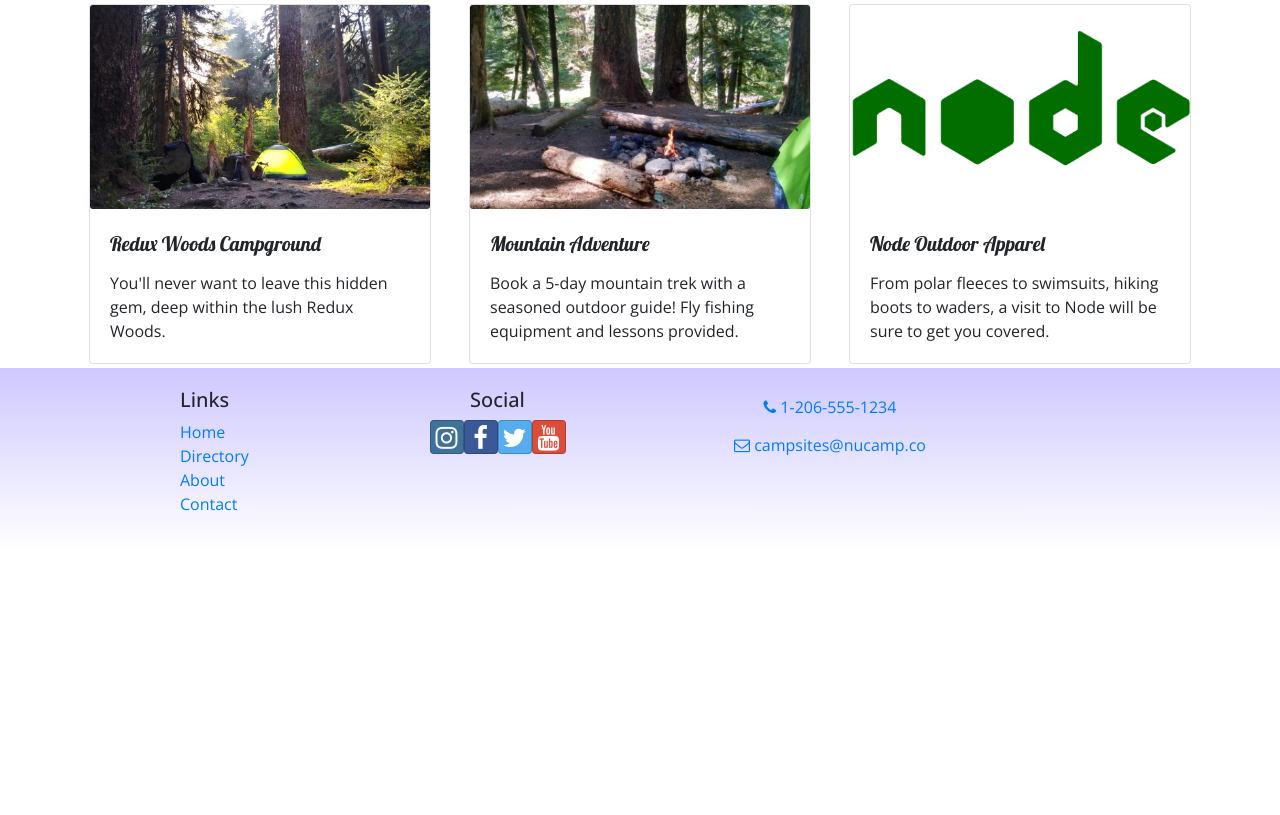
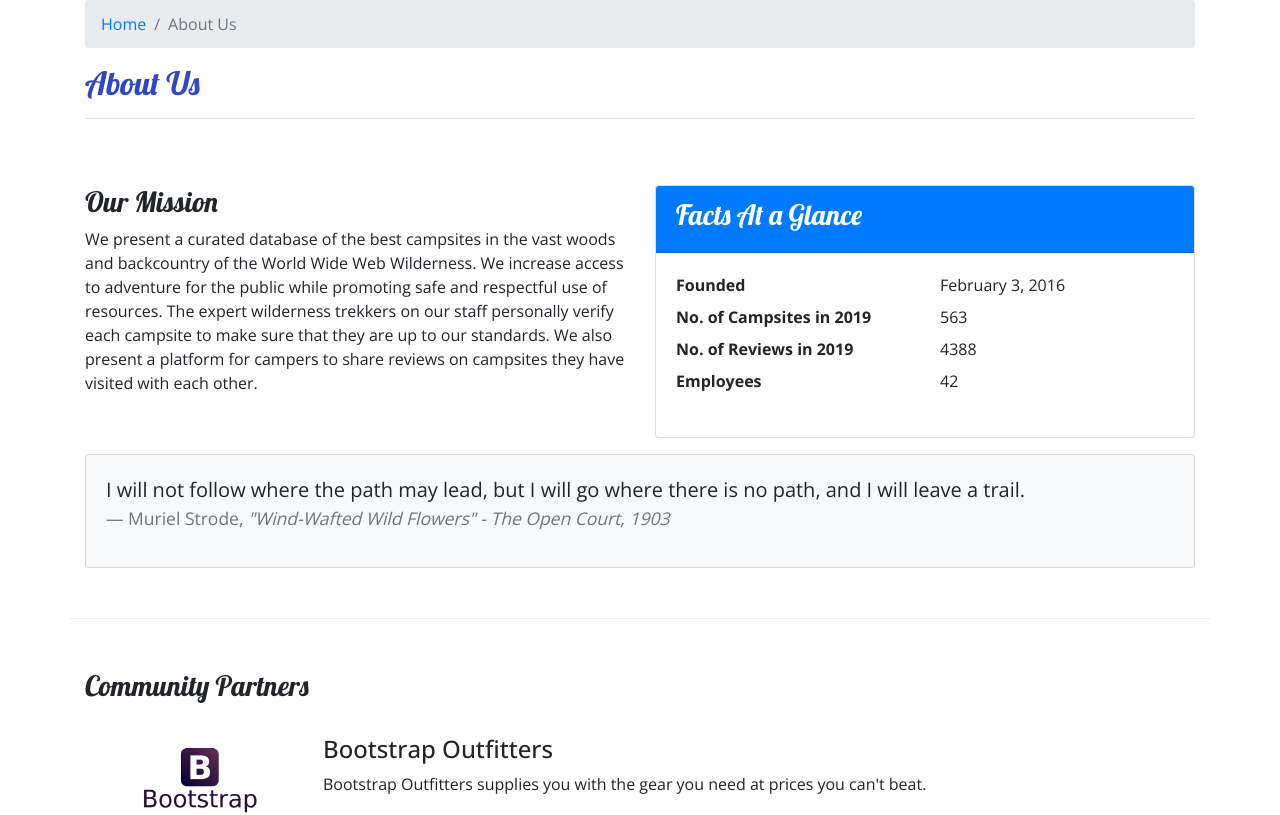
Before and after one commit to jflores1985/errors, a React (Create React App) app: page /aboutus in a window 1280 px wide. Before the commit this address led to /home. Shown: the part 220-1035 px from the top of the page. Before the commit the page ends 800 px from the top, so only its background shows below. Built offline with nearby package versions, Linux system fonts and the light colour scheme.

Commit message:
Week 3 Assisgnment

```diff
--- /dev/null
+++ b/src/components/AboutComponent.js
@@ -0,0 +1,95 @@
+import React from 'react';
+import { Breadcrumb, BreadcrumbItem, Card, CardBody, CardHeader, Media } from 'reactstrap';
+import { Link } from 'react-router-dom';
+
+
+function About(props) {
+
+    const partners = props.partners.map(partner => {
+        return (
+            <Media tag="li" key={partner.id}>
+                <RenderPartner partner={partner}/>
+            </Media>
+        );
+    });
+
+    return (
+        <div className="container">
+            <div className="row">
+                <div className="col">
+                    <Breadcrumb>
+                        <BreadcrumbItem><Link to="/home">Home</Link></BreadcrumbItem>
+                        <BreadcrumbItem active>About Us</BreadcrumbItem>
+                    </Breadcrumb>
+                    <h2>About Us</h2>
+                    <hr />
+                </div>
+            </div>
+            <div className="row row-content">
+                <div className="col-sm-6">
+                    <h3>Our Mission</h3>
+                    <p>We present a curated database of the best campsites in the vast woods and backcountry of the World Wide Web Wilderness. We increase access to adventure for the public while promoting safe and respectful use of resources. The expert wilderness trekkers on our staff personally verify each campsite to make sure that they are up to our standards. We also present a platform for campers to share reviews on campsites they have visited with each other.</p>
+                </div>
+                <div className="col-sm-6">
+                    <Card>
+                        <CardHeader className="bg-primary text-white"><h3>Facts At a Glance</h3></CardHeader>
+                        <CardBody>
+                            <dl className="row">
+                                <dt className="col-6">Founded</dt>
+                                <dd className="col-6">February 3, 2016</dd>
+                                <dt className="col-6">No. of Campsites in 2019</dt>
+                                <dd className="col-6">563</dd>
+                                <dt className="col-6">No. of Reviews in 2019</dt>
+                                <dd className="col-6">4388</dd>
+                                <dt className="col-6">Employees</dt>
+                                <dd className="col-6">42</dd>
+                            </dl>
+                        </CardBody>
+                    </Card>
+                </div>
+                <div className="col">
+                    <Card className="bg-light mt-3">
+                        <CardBody>
+                            <blockquote className="blockquote">
+                                <p className="mb-0">I will not follow where the path may lead, but I will go where there is no path, and I will leave a trail.</p>
+                                <footer className="blockquote-footer">Muriel Strode,{' '}
+                                    <cite title="Source Title">"Wind-Wafted Wild Flowers" -
+                                    The Open Court, 1903</cite>
+                                </footer>
+                            </blockquote>
+                        </CardBody>
+                    </Card>
+                </div>
+            </div>
+            <div className="row row-content">
+                <div className="col-12">
+                    <h3>Community Partners</h3>
+                </div>
+                <div className="col mt-4">
+                    <Media list>
+                        {partners}
+                    </Media>
+                </div>
+            </div>
+        </div>
+    );
+}
+
+const RenderPartner = ({partner}) => {
+    if (partner) {
+        return (
+            <React.Fragment>
+                <Media object src={partner.image} alt={partner.name} width="150"/>
+                <Media body className="ml-5 mb-4">
+                    <Media heading>
+                        {partner.name}
+                    </Media>
+                    {partner.description}
+                </Media>
+            </React.Fragment>
+        )
+    }
+    return <div/>
+}
+
+export default About;
--- a/src/components/CampsiteInfoComponent.js
+++ b/src/components/CampsiteInfoComponent.js
@@ -1,5 +1,6 @@
 import React from 'react';
-import { Card, CardImg, CardImgOverlay, CardText, CardBody, CardTitle } from 'reactstrap';
+import { Card, CardImg, CardText, CardBody, Breadcrumb, BreadcrumbItem } from 'reactstrap';
+import { Link } from 'react-router-dom';
 
 function RenderCampsite ({campsite}) {
     return (
@@ -7,7 +8,6 @@ function RenderCampsite ({campsite}) {
             <Card>
                 <CardImg top src={campsite.image} alt={campsite.name} />
                 <CardBody>
-                    <CardTitle>{campsite.name}</CardTitle>
                     <CardText>{campsite.description}</CardText>
                 </CardBody>
             </Card>
@@ -39,6 +39,16 @@ function CampsiteInfo(props) {
         return (
             <div className="container">
                 <div className="row">
+                    <div className="col">
+                        <Breadcrumb>
+                            <BreadcrumbItem><Link to="/directory">Directory</Link></BreadcrumbItem>
+                            <BreadcrumbItem active>{props.campsite.name}</BreadcrumbItem>
+                        </Breadcrumb>
+                        <h2>{props.campsite.name}</h2>
+                        <hr />
+                    </div>
+                </div>
+                <div className="row">
                     <RenderCampsite campsite={props.campsite} />
                     <RenderComments comments={props.comments} />
                 </div>
--- a/src/components/ContactComponent.js
+++ b/src/components/ContactComponent.js
@@ -1,10 +1,16 @@
 import React from 'react';
+import { Breadcrumb, BreadcrumbItem } from 'reactstrap';
+import { Link } from 'react-router-dom';
 
 function Contact(props) {
     return (
         <div className="container">
             <div className="row">
-                <div className="col">
+            <div className="col">
+                    <Breadcrumb>
+                        <BreadcrumbItem><Link to="/home">Home</Link></BreadcrumbItem>
+                        <BreadcrumbItem active>Contact Us</BreadcrumbItem>
+                    </Breadcrumb>
                     <h2>Contact Us</h2>
                     <hr />
                 </div>
--- a/src/components/DirectoryComponent.js
+++ b/src/components/DirectoryComponent.js
@@ -1,5 +1,5 @@
 import React from 'react';
-import { Card, CardImg, CardImgOverlay, CardTitle } from 'reactstrap';
+import { Card, CardImg, CardImgOverlay, CardTitle, Breadcrumb, BreadcrumbItem } from 'reactstrap';
 import { Link } from 'react-router-dom';
 
 function RenderDirectoryItem({campsite}) {
@@ -28,12 +28,17 @@ function Directory(props) {
     return (
         <div className="container">
             <div className="row">
-                {directory}
+                <div className="col">
+                    <Breadcrumb>
+                        <BreadcrumbItem><Link to="/home">Home</Link></BreadcrumbItem>
+                        <BreadcrumbItem active>Directory</BreadcrumbItem>
+                    </Breadcrumb>
+                    <h2>Directory</h2>
+                    <hr />
+                </div>
             </div>
             <div className="row">
-                <div>
-
-                </div>
+                {directory}
             </div>
         </div>
     );
--- a/src/components/MainComponent.js
+++ b/src/components/MainComponent.js
@@ -9,6 +9,7 @@ import { Switch, Route, Redirect } from 'react-router-dom';
 import { COMMENTS } from '../shared/comments';
 import { PARTNERS } from '../shared/partners';
 import { PROMOTIONS } from '../shared/promotions';
+import About from './AboutComponent';
 import { CAMPSITES } from '../shared/campsites';
 
 class Main extends Component {
@@ -54,6 +55,7 @@ class Main extends Component {
                     <Route exact path='/directory' render={() => <Directory campsites={this.state.campsites} />} />
                     <Route path='/directory/:campsiteId' component={CampsiteWithId} />
                     <Route exact path='/contactus' component={Contact} />
+                    <Route exact path='/aboutus' render={() => <About partners={this.state.partners}/>} />
                     <Redirect to='/home' />
                 </Switch>
                 <Footer />
```
